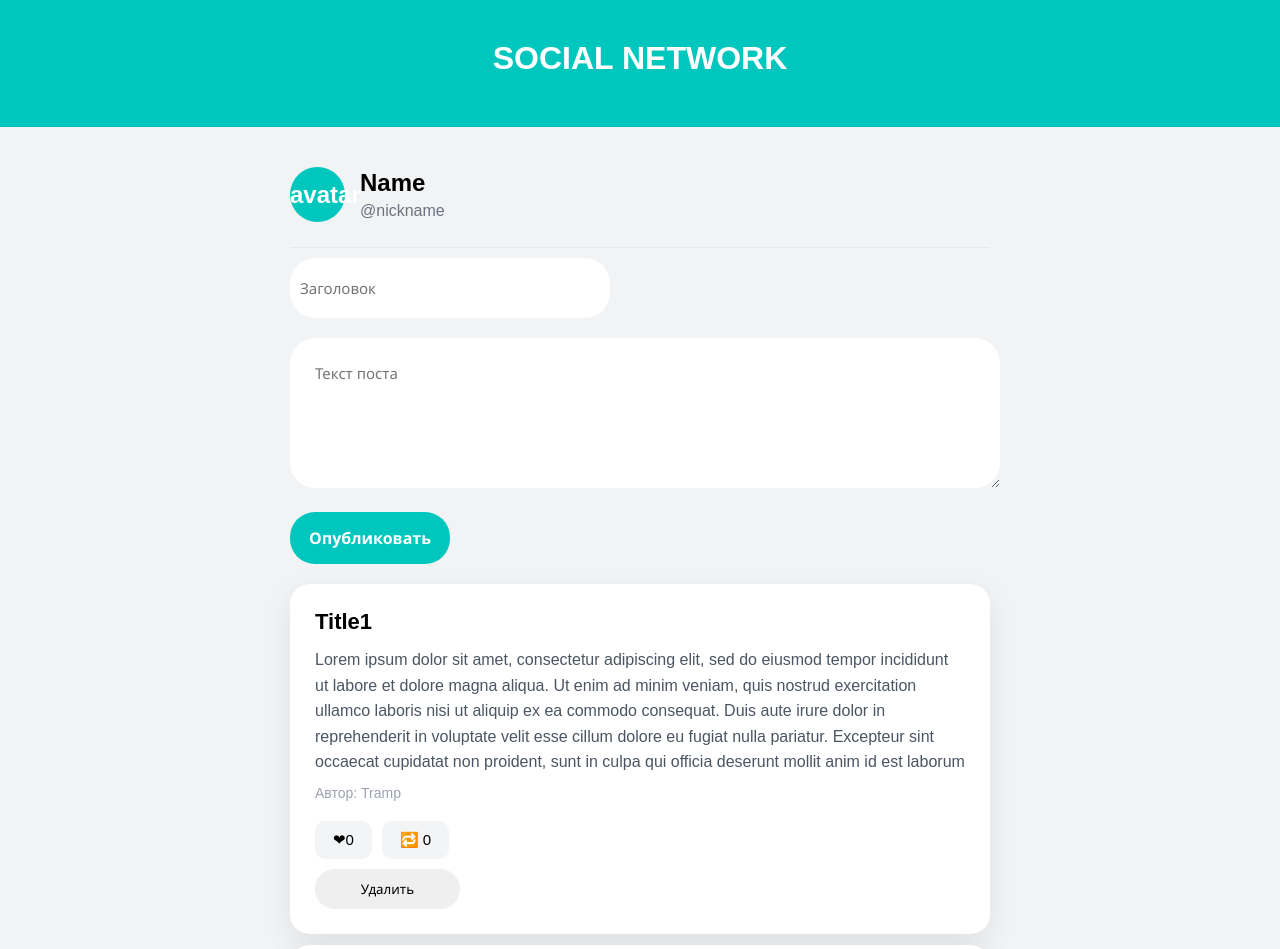
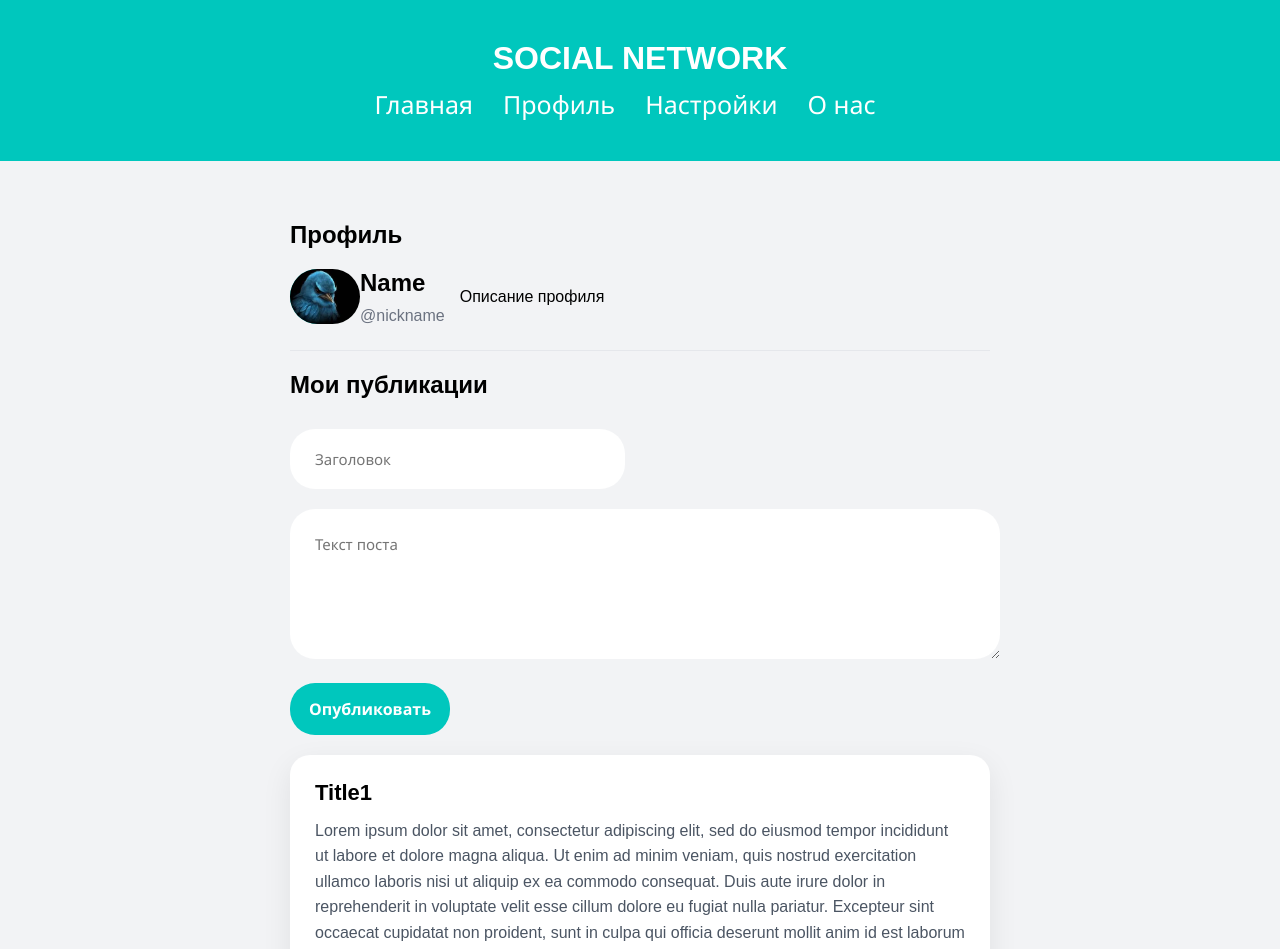
Before and after one commit to BelikDan0/React, a React (Vite) app: page /profile in a window 1280 px wide. Shown: the top 949 px of the page. Built offline with nearby package versions, Linux system fonts and the light colour scheme.

Commit message:
Add router and 4 pages

```diff
--- a/package.json
+++ b/package.json
@@ -11,7 +11,9 @@
   },
   "dependencies": {
     "react": "^19.2.8",
-    "react-dom": "^19.2.8"
+    "react-dom": "^19.2.8",
+    "react-router-dom": "^7.18.4",
+    "router": "^2.2.0"
   },
   "devDependencies": {
     "@eslint/js": "^10.0.1",
--- a/src/App.jsx
+++ b/src/App.jsx
@@ -1,16 +1,26 @@
+import { Route, Routes } from 'react-router-dom'
 import { useState } from 'react'
 import './App.css'
+import AboutProject from './pages/AboutProject'
 import Header from "./components/Header"
-import ProfileCard from "./components/ProfileCard"
+// import ProfileCard from "./components/ProfileCard"
+import Home from './pages/Home'
+import Profile from './pages/Profile'
+import Settings from './pages/Settings'
 
 function App() {
-  const [count, setCount] = useState(0)
+  // const [count, setCount] = useState(0)
 
   return (
     <div className='app'>
       <Header />
       <main>
-        <ProfileCard />
+        <Routes>
+          <Route path='/' element={<Home />} />
+          <Route path='/profile' element={<Profile />} />
+          <Route path='/settings' element={<Settings />} />
+          <Route path='/about' element={<AboutProject />} />
+        </Routes>
       </main>
     </div>
   )
--- a/src/components/Header.jsx
+++ b/src/components/Header.jsx
@@ -1,7 +1,15 @@
+import { Link } from "react-router-dom";
 function Header() {
     return (
         <header className="header">
             <h1>SOCIAL NETWORK</h1>
+            <nav>
+                <Link to="/">Главная</Link>
+                <Link to="/profile">Профиль</Link>
+                <Link to="/settings">Настройки</Link>
+                <Link to="/about">О нас</Link>
+
+            </nav>
         </header>
     )
 }
--- a/src/components/ProfileCard.jsx
+++ b/src/components/ProfileCard.jsx
@@ -66,6 +66,8 @@ function ProfileCard() {
     }
 
 
+
+
     // const post = {
     //         id:1,
     //         title:"Title",
@@ -95,13 +97,17 @@ function ProfileCard() {
             </div> */}
 
             <div className="profile">
-                <div className="avatar">avatar</div>
+                <div className="avatar">
+                    <img className="bird-avatar" src="/images/Без названия.jfif" alt="О проекте" />
+
+                </div>
                 <div className="profile-info">
                     <h2>Name</h2>
                     <p>@nickname</p>
                 </div>
+                <p className="profile-description">Описание профиля</p>
             </div>
-            <form className="post-form" onSubmit={addPost}>
+            {/* <form className="post-form" onSubmit={addPost}>
                 <input type="text" placeholder="Заголовок" value={title} onChange={(event)=> setTiile(event.target.value)} />
                 <br />
                 <textarea placeholder="Текст поста" value={text} onChange={(event)=> setText(event.target.value)}/>
@@ -111,7 +117,7 @@ function ProfileCard() {
 
             {posts.map((post) => (
                 <Post key={post.id} author={post.author} title={post.title} text={post.text} id={post.id} onDelete={deletePost}  />
-            ))}
+            ))} */}
 
             {/* <Post author="Viktor" title="Study React for frontend" likes={17} text="какой-то осмысленный текст" />
             <Post author="Viktor" title="Study React for frontend" likes={17} text="какой-то осмысленный текст" />
--- a/src/index.css
+++ b/src/index.css
@@ -70,9 +70,14 @@ main {
   font-size: 24px;
   font-weight: bold;
 }
+.avatar .bird-avatar{
+  border-radius: 100px;
+  width: 70px;
+  height: 55px;
+}
 
 .profile-info h2 {
-  margin: 0 0 5px;
+  margin: 0 0 10px;
 }
 
 .profile-info p {
@@ -118,6 +123,7 @@ main {
   height: 40px;
   width: 300px;
   padding: 10px;
+  padding-left: 25px;
   margin: 10px 0px 20px 0px;
   font-family: 'Segoe UI', Tahoma, Geneva, Verdana, sans-serif;
   font-size: 15px;
@@ -226,3 +232,19 @@ main {
   background-color: #ffb9b9;
   transform:translateY(-2px)
 }
+.header a{
+  display: inline-block;
+  color:#ffffff;
+  text-decoration: none;
+  margin-right: 30px;
+  font-family: 'Segoe UI', Tahoma, Geneva, Verdana, sans-serif;
+  font-size: 25px;
+  transition: 0.3s;
+}
+.header a:hover{
+  color: #eeeeee;
+  transform: translateY(-2px);
+}
+.bird{
+  width: 1000px;
+}
--- a/src/main.jsx
+++ b/src/main.jsx
@@ -1,10 +1,15 @@
 import { StrictMode } from 'react'
 import { createRoot } from 'react-dom/client'
 import './index.css'
+import { Router } from 'react-router-dom'
+import { BrowserRouter } from 'react-router-dom'
 import App from './App.jsx'
 
 createRoot(document.getElementById('root')).render(
   <StrictMode>
-    <App/>
+    <BrowserRouter>
+      <App/>
+    </BrowserRouter>
+
   </StrictMode>,
 )
--- /dev/null
+++ b/src/pages/AboutProject.jsx
@@ -0,0 +1,11 @@
+function AboutProject(){
+    return(
+        <section>
+            <h1>О нас</h1>
+            <h2>Lorem ipsum dolor sit amet consectetur adipisicing elit. Beatae error necessitatibus unde possimus veniam placeat illum deleniti dignissimos quas, autem rem assumenda nisi recusandae, illo vitae fugiat consectetur ipsa ratione debitis dolor quisquam iusto! Delectus voluptas, magni tempore ut exercitationem ea rem labore? Illum quia provident debitis, perferendis eaque est?</h2>
+            <img className="bird" src="/images/Без названия.jfif" alt="О проекте" />
+        </section>
+
+    )
+}
+export default AboutProject;
--- /dev/null
+++ b/src/pages/Home.jsx
@@ -0,0 +1,62 @@
+import { useState } from "react";
+import Post from "../components/Post";
+
+function Home() {
+  const [posts, setPosts] = useState([
+    {
+      id: 1,
+      title: "Title1",
+      text: "Lorem ipsum dolor sit amet, consectetur adipiscing elit, sed do eiusmod tempor incididunt ut labore et dolore magna aliqua.",
+      author: "Tramp",
+    },
+    {
+      id: 2,
+      title: "Title2",
+      text: "Sed ut perspiciatis unde omnis iste natus error sit voluptatem accusantium doloremque laudantium.",
+      author: "Z",
+    },
+    {
+      id: 3,
+      title: "Title3",
+      text: "But I must explain to you how all this mistaken idea of denouncing pleasure and praising pain was born.",
+      author: "Cock",
+    },
+    {
+      id: 4,
+      title: "Title4",
+      text: "Lorem ipsum dolor sit amet, consectetur adipiscing elit.",
+      author: "Devid",
+    },
+    {
+      id: 5,
+      title: "Title5",
+      text: "Lorem ipsum dolor sit amet, consectetur adipiscing elit.",
+      author: "Adolf",
+    },
+  ]);
+
+  function deletePost(id) {
+    setPosts(posts.filter((post) => post.id !== id));
+  }
+
+  return (
+    <section>
+      <h1>Главная</h1>
+      <div className="fead">
+        <h2>Лента</h2>
+        {posts.map((post) => (
+          <Post
+            key={post.id}
+            author={post.author}
+            title={post.title}
+            text={post.text}
+            id={post.id}
+            onDelete={deletePost}
+          />
+        ))}
+      </div>
+    </section>
+  );
+}
+
+export default Home;
--- /dev/null
+++ b/src/pages/Profile.jsx
@@ -0,0 +1,59 @@
+import { useState } from "react";
+import ProfileCard from "../components/ProfileCard";
+import Post from "../components/Post";
+function Profile(){
+     const [posts,setPosts] = useState([
+        {
+            id: 1,
+            title: "Title1",
+            text: "Lorem ipsum dolor sit amet, consectetur adipiscing elit, sed do eiusmod tempor incididunt ut labore et dolore magna aliqua. Ut enim ad minim veniam, quis nostrud exercitation ullamco laboris nisi ut aliquip ex ea commodo consequat. Duis aute irure dolor in reprehenderit in voluptate velit esse cillum dolore eu fugiat nulla pariatur. Excepteur sint occaecat cupidatat non proident, sunt in culpa qui officia deserunt mollit anim id est laborum",
+            author: "Tramp"
+
+        }
+    ]);
+    const [title,setTiile]=useState("");
+    const[text,setText]=useState("");
+
+    function addPost(event){
+        event.preventDefault();
+        const newPost={
+            id: Date.now(),
+            title: title,
+            text: text,
+            author: "Daniil"
+        };
+        setPosts([...posts, newPost]);
+
+        setTiile("");
+        setText("");
+    }
+    function deletePost(id){
+        setPosts(
+            posts.filter(
+                (post)=>post.id != id )
+        );
+
+    }
+    return(
+        <section>
+            <h1>Профиль</h1>
+            <ProfileCard/>
+            <div className="fead">
+                <h2>Мои публикации</h2>
+                <form className="post-form" onSubmit={addPost}>
+                <input type="text" placeholder="Заголовок" value={title} onChange={(event)=> setTiile(event.target.value)} />
+                <br />
+                <textarea placeholder="Текст поста" value={text} onChange={(event)=> setText(event.target.value)}/>
+                <br />
+                <button type="submit">Опубликовать</button>
+            </form>
+
+            {posts.map((post) => (
+                <Post key={post.id} author={post.author} title={post.title} text={post.text} id={post.id} onDelete={deletePost}  />
+            ))}
+
+            </div>
+        </section>
+    )
+}
+export default Profile
--- /dev/null
+++ b/src/pages/Settings.jsx
@@ -0,0 +1,9 @@
+function Settings(){
+    return(
+        <section>
+            <h1>Настройки</h1>
+            <p>Lorem, ipsum dolor sit amet consectetur adipisicing elit. Neque, adipisci.</p>
+        </section>
+    )
+}
+export default Settings
```
Also changed, not shown: public/images/Без названия.jfif (added), 1 other file (tests, documents, lock files or other folders).
